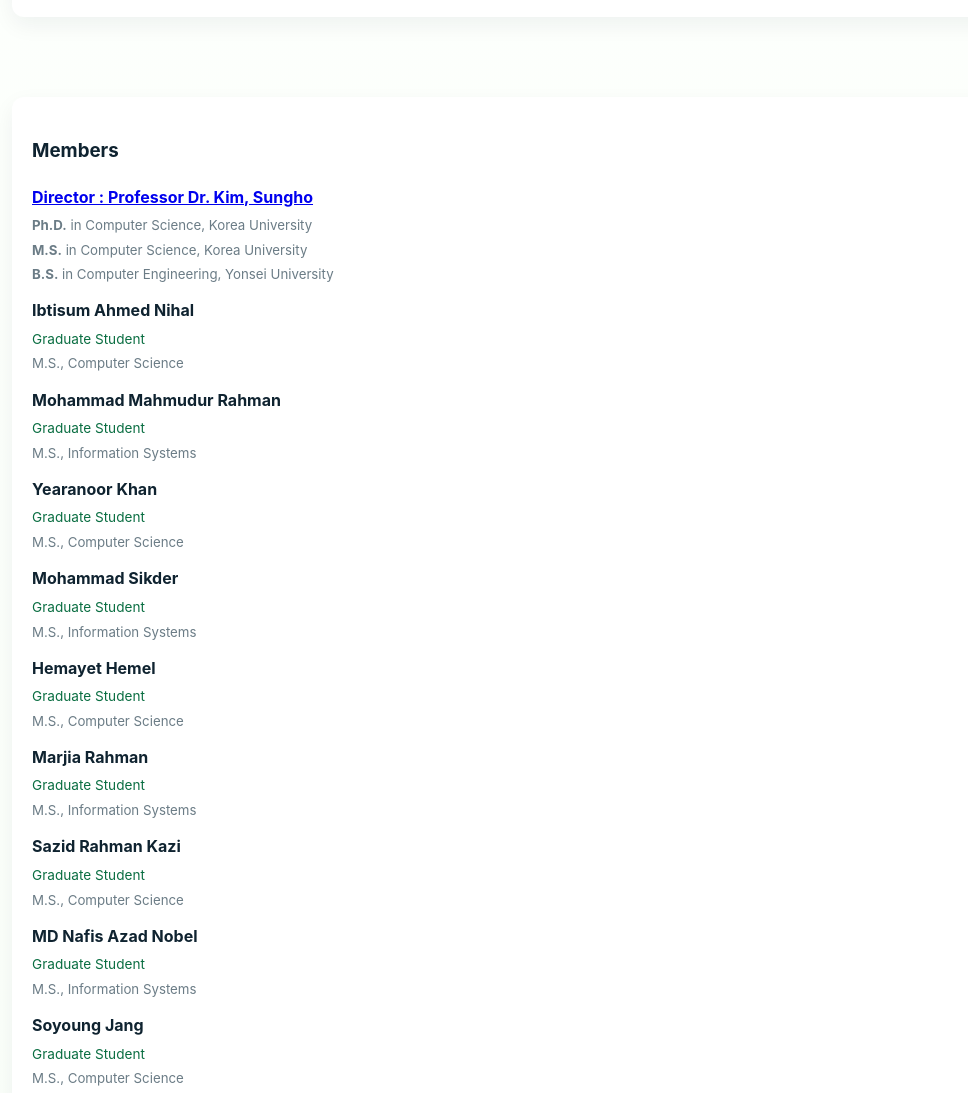
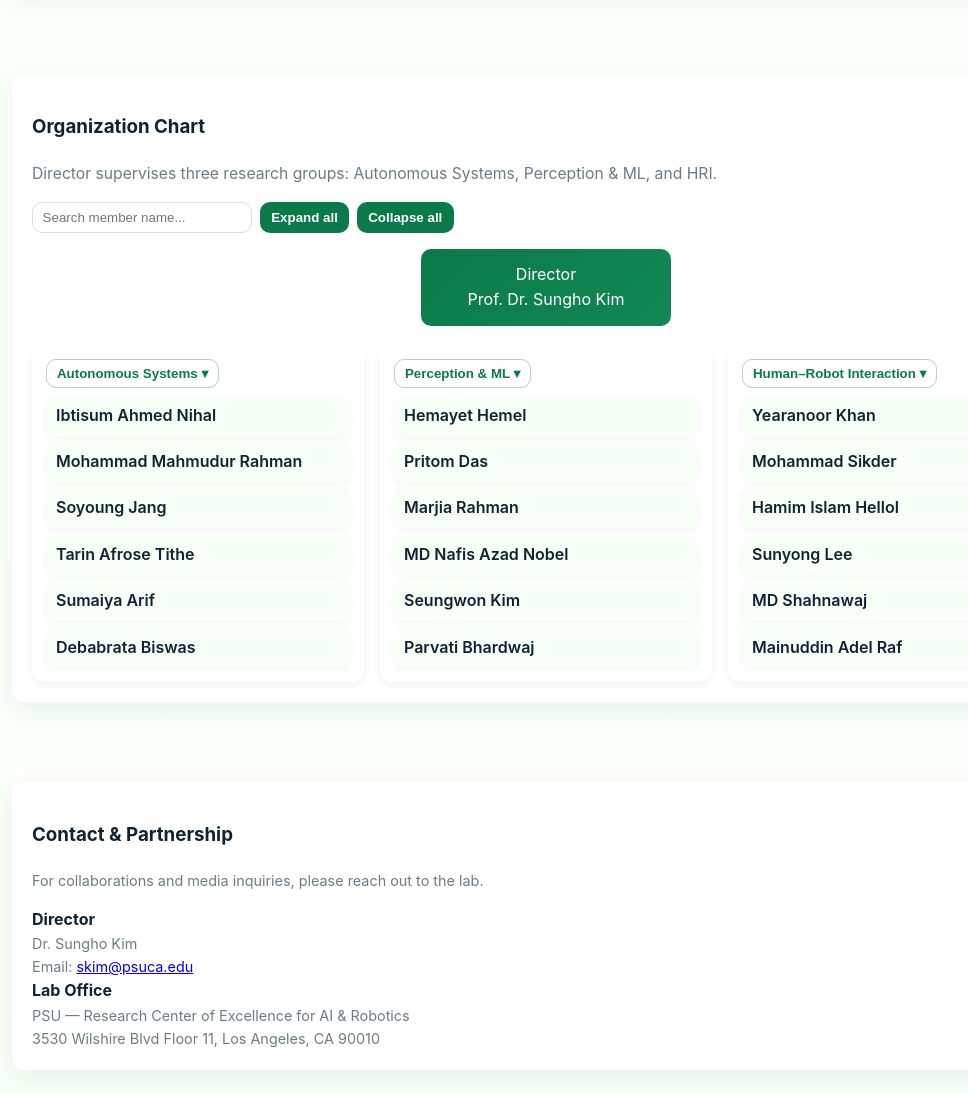
Before and after one commit to Sungho814/psucalifornia, a plain HTML site: page index.html in a window 1280 px wide. Shown: the part 1569-2662 px from the top of the page, without its empty margins (94-1062 px from the left). Drawn offline with Linux system fonts and the light colour scheme.

Commit message:
Add files via upload

```diff
--- a/index.html
+++ b/index.html
@@ -1,11 +1,13 @@
 <!DOCTYPE html>
-<html lang="en" >
+<html lang="en">
+
   <head>
     <meta charset="UTF-8">
-  <title>Research Center of Excellence for AI &amp; Robotics v1</title>
+    <title>Research Center of Excellence for AI &amp; Robotics v3</title>
     <link rel="stylesheet" href="./style.css">
 
   </head>
+
   <body>
   <!DOCTYPE html>
 <html lang="en">
@@ -90,7 +92,6 @@
     <!-- Research -->
     <section id="research" class="section" aria-label="Research areas">
       <div class="container">
-        <!-- Research Areas -->
         <div class="card">
           <h3>Research Areas</h3>
           <p class="lead">Core AI, perception, control, and applied research in healthcare, logistics, and manufacturing.</p>
@@ -110,7 +111,6 @@
           </div>
         </div>
 
-        <!-- Publications / Activities -->
         <div class="card">
           <h3>Selected Publications & Activities</h3>
           <ul class="publications">
@@ -118,8 +118,8 @@
             <li>Benefits of Software Engineering Development with Chat-GPT</li>
             <li>Voice Commerce (V-commerce): Exploring the Integration of Voice Assistants in Online Shopping</li>
             <li>AI-Driven Chatbots and Virtual Assistants</li>
-            <li>Personalization and Recommendation Systems: Leveraging Machine Learning Algorithms to Offer Personalized Product Recommendations and Content to Customers Based on Their Behavior, Preferences and Purchasing History</li>
-            <li>Issues and Challenges in Implementing Agile Scrum Methodology in Different Organizations: Finding Trends and Differences</li>
+            <li>Personalization and Recommendation Systems</li>
+            <li>Issues and Challenges in Implementing Agile Scrum Methodology</li>
             <li>Edge Computing in Cloud Computing</li>
             <li>Rethinking Requirement Analysis for AI-Based Projects</li>
           </ul>
@@ -152,45 +152,140 @@
       </div>
     </section>
 
-    <!-- Members -->
-    <section id="members" class="section" aria-label="Lab Members">
+    <!-- Members (Organization Chart) -->
+    <section id="members" class="section" aria-label="Lab Members — Organization Chart">
       <div class="container">
         <div class="card">
-          <h3>Members</h3>
+          <h3>Organization Chart</h3>
+          <p class="lead">Director supervises three research groups: Autonomous Systems, Perception & ML, and HRI.</p>
 
-          <!-- Director -->
-          <div class="member-card">
-            <h4><a href="https://www.hyundaisoftware.com/about-5" target="_blank">Director : Professor Dr. Kim, Sungho</a></h4>
-            <ul class="education">
-              <li><strong>Ph.D.</strong> in Computer Science, Korea University</li>
-              <li><strong>M.S.</strong> in Computer Science, Korea University</li>
-              <li><strong>B.S.</strong> in Computer Engineering, Yonsei University</li>
+          <div class="org-controls">
+            <input id="org-search" placeholder="Search member name..." aria-label="Search members" />
+            <button id="expand-all">Expand all</button>
+            <button id="collapse-all">Collapse all</button>
+          </div>
+
+          <div class="org-wrap">
+            <div class="node director">
+              <div class="node-title">Director</div>
+              <div class="node-name">Prof. Dr. Sungho Kim</div>
+            </div>
+
+            <div class="branches">
+              <div class="branch">
+                <div class="branch-head">
+                  <button class="toggle" aria-controls="auto">Autonomous Systems ▾</button>
+                </div>
+                <ul id="auto" class="members-list">
+                  <li>Ibtisum Ahmed Nihal</li>
+                  <li>Mohammad Mahmudur Rahman</li>
+                  <li>Soyoung Jang</li>
+                  <li>Tarin Afrose Tithe</li>
+                  <li>Sumaiya Arif</li>
+                  <li>Debabrata Biswas</li>
                 </ul>
               </div>
 
-          <!-- Students -->
-          <div class="member-card"><h4>Ibtisum Ahmed Nihal</h4><p class="role">Graduate Student</p><ul class="education"><li>M.S., Computer Science</li></ul></div>
-          <div class="member-card"><h4>Mohammad Mahmudur Rahman</h4><p class="role">Graduate Student</p><ul class="education"><li>M.S., Information Systems</li></ul></div>
-          <div class="member-card"><h4>Yearanoor Khan</h4><p class="role">Graduate Student</p><ul class="education"><li>M.S., Computer Science</li></ul></div>
-          <div class="member-card"><h4>Mohammad Sikder</h4><p class="role">Graduate Student</p><ul class="education"><li>M.S., Information Systems</li></ul></div>
-          <div class="member-card"><h4>Hemayet Hemel</h4><p class="role">Graduate Student</p><ul class="education"><li>M.S., Computer Science</li></ul></div>
-          <div class="member-card"><h4>Marjia Rahman</h4><p class="role">Graduate Student</p><ul class="education"><li>M.S., Information Systems</li></ul></div>
-          <div class="member-card"><h4>Sazid Rahman Kazi</h4><p class="role">Graduate Student</p><ul class="education"><li>M.S., Computer Science</li></ul></div>
-          <div class="member-card"><h4>MD Nafis Azad Nobel</h4><p class="role">Graduate Student</p><ul class="education"><li>M.S., Information Systems</li></ul></div>
-          <div class="member-card"><h4>Soyoung Jang</h4><p class="role">Graduate Student</p><ul class="education"><li>M.S., Computer Science</li></ul></div>
-          <div class="member-card"><h4>Seungwon Kim</h4><p class="role">Graduate Student</p><ul class="education"><li>M.S., Information Systems</li></ul></div>
-          <div class="member-card"><h4>Tarin Afrose Tithe</h4><p class="role">Graduate Student</p><ul class="education"><li>M.S., Computer Science</li></ul></div>
-          <div class="member-card"><h4>Hamim Islam Hellol</h4><p class="role">Graduate Student</p><ul class="education"><li>M.S., Information Systems</li></ul></div>
-          <div class="member-card"><h4>Pritom Das</h4><p class="role">Graduate Student</p><ul class="education"><li>M.S., Computer Science</li></ul></div>
-          <div class="member-card"><h4>Sumaiya Arif</h4><p class="role">Graduate Student</p><ul class="education"><li>M.S., Information Systems</li></ul></div>
-          <div class="member-card"><h4>Sunyong Lee</h4><p class="role">Graduate Student</p><ul class="education"><li>M.S., Computer Science</li></ul></div>
-          <div class="member-card"><h4>Debabrata Biswas</h4><p class="role">Graduate Student</p><ul class="education"><li>M.S., Information Systems</li></ul></div>
-          <div class="member-card"><h4>MD Shahnawaj</h4><p class="role">Graduate Student</p><ul class="education"><li>M.S., Computer Science</li></ul></div>
-          <div class="member-card"><h4>Niaz Mahmood Kyoom</h4><p class="role">Graduate Student</p><ul class="education"><li>M.S., Information Systems</li></ul></div>
-          <div class="member-card"><h4>Parvati Bhardwaj</h4><p class="role">Graduate Student</p><ul class="education"><li>M.S., Computer Science</li></ul></div>
-          <div class="member-card"><h4>Mainuddin Adel Raf</h4><p class="role">Graduate Student</p><ul class="education"><li>M.S., Information Systems</li></ul></div>
+              <div class="branch">
+                <div class="branch-head">
+                  <button class="toggle" aria-controls="perc">Perception & ML ▾</button>
+                </div>
+                <ul id="perc" class="members-list">
+                  <li>Hemayet Hemel</li>
+                  <li>Pritom Das</li>
+                  <li>Marjia Rahman</li>
+                  <li>MD Nafis Azad Nobel</li>
+                  <li>Seungwon Kim</li>
+                  <li>Parvati Bhardwaj</li>
+                </ul>
+              </div>
+
+              <div class="branch">
+                <div class="branch-head">
+                  <button class="toggle" aria-controls="hri">Human–Robot Interaction ▾</button>
+                </div>
+                <ul id="hri" class="members-list">
+                  <li>Yearanoor Khan</li>
+                  <li>Mohammad Sikder</li>
+                  <li>Hamim Islam Hellol</li>
+                  <li>Sunyong Lee</li>
+                  <li>MD Shahnawaj</li>
+                  <li>Mainuddin Adel Raf</li>
+                </ul>
               </div>
             </div>
+          </div>
+        </div>
+      </div>
+
+      <style>
+        /* Organization Chart Styles */
+        #members .org-controls {
+          display:flex; gap:0.5rem; flex-wrap:wrap; margin:1rem 0;
+        }
+        #members .org-controls input {
+          padding:0.45rem 0.6rem; border-radius:10px; border:1px solid #ddd; min-width:220px;
+        }
+        #members .org-controls button {
+          padding:0.45rem 0.7rem; border-radius:10px; border:none;
+          background:#0b7a4a; color:#fff; font-weight:700; cursor:pointer;
+        }
+        .node.director {
+          display:flex; flex-direction:column; align-items:center;
+          background:linear-gradient(135deg,#0b7a4a,#118856);
+          color:#fff; padding:0.8rem 1rem; border-radius:10px;
+          width:250px; margin:0 auto 1.2rem;
+        }
+        .branches {
+          display:flex; gap:1rem; flex-wrap:wrap; justify-content:space-between;
+        }
+        .branch {
+          flex:1 1 300px; background:#fff; padding:0.9rem;
+          border-radius:12px; box-shadow:0 3px 8px rgba(15,34,48,0.06);
+        }
+        .branch-head { display:flex; justify-content:space-between; align-items:center; margin-bottom:0.5rem; }
+        .toggle {
+          background:transparent; border:1px solid #0b7a4a50; padding:0.35rem 0.6rem;
+          border-radius:10px; cursor:pointer; color:#0b7a4a; font-weight:700;
+        }
+        .members-list { list-style:none; padding:0; margin:0; display:flex; flex-direction:column; gap:0.4rem; }
+        .members-list li {
+          padding:0.45rem 0.6rem; border-radius:8px; background:#f8fff7;
+          font-weight:600; box-shadow:0 3px 8px rgba(15,34,48,0.04); cursor:default;
+        }
+        .members-list li:hover { background:#e9fce8; }
+        .collapsed { display:none; }
+        @media (max-width:900px) {
+          .branches { flex-direction:column; }
+          .node.director { width:100%; }
+        }
+      </style>
+
+      <script>
+        (function(){
+          // Toggle branches
+          document.querySelectorAll('#members .toggle').forEach(btn=>{
+            btn.addEventListener('click',()=>{
+              const list=document.getElementById(btn.getAttribute('aria-controls'));
+              const collapsed=list.classList.toggle('collapsed');
+              btn.textContent=btn.textContent.replace(/▾|▸/,'')+(collapsed?' ▸':' ▾');
+            });
+          });
+
+          // Expand/collapse all
+          document.getElementById('expand-all').onclick=()=>document.querySelectorAll('#members .members-list').forEach(l=>l.classList.remove('collapsed'));
+          document.getElementById('collapse-all').onclick=()=>document.querySelectorAll('#members .members-list').forEach(l=>l.classList.add('collapsed'));
+
+          // Search
+          document.getElementById('org-search').addEventListener('input',e=>{
+            const q=e.target.value.toLowerCase();
+            document.querySelectorAll('#members .members-list li').forEach(m=>{
+              m.style.display=m.textContent.toLowerCase().includes(q)?'':'none';
+              if(q)m.closest('.members-list').classList.remove('collapsed');
+            });
+          });
+        })();
+      </script>
     </section>
 
     <!-- Contact -->
@@ -203,12 +298,12 @@
             <div class="small-card">
               <strong>Director</strong>
               <div class="meta">Dr. Sungho Kim</div>
-              <div class="meta">Email: <a href="mailto:shkim@psuca.edu">shkim@psuca.edu</a></div>
+              <div class="meta">Email: <a href="mailto:skim@psuca.edu">skim@psuca.edu</a></div>
             </div>
             <div class="small-card">
               <strong>Lab Office</strong>
               <div class="meta">PSU — Research Center of Excellence for AI & Robotics</div>
-              <div class="meta">Address: 3530 Wilshire Blvd Floor 11, Los Angeles, CA 90010</div>
+              <div class="meta">3530 Wilshire Blvd Floor 11, Los Angeles, CA 90010</div>
             </div>
           </div>
         </div>
@@ -216,7 +311,6 @@
     </section>
   </main>
 
-  <!-- Footer -->
   <footer class="site-footer" role="contentinfo">
     <div class="container footer-inner">
       <div>© <span id="year"></span> PSU — AI & Robotics Excellence Lab · All rights reserved.</div>
@@ -229,4 +323,5 @@
     <script  src="./script.js"></script>
 
   </body>
+
 </html>
```
Lines whose indentation alone changed are shown as unchanged.
